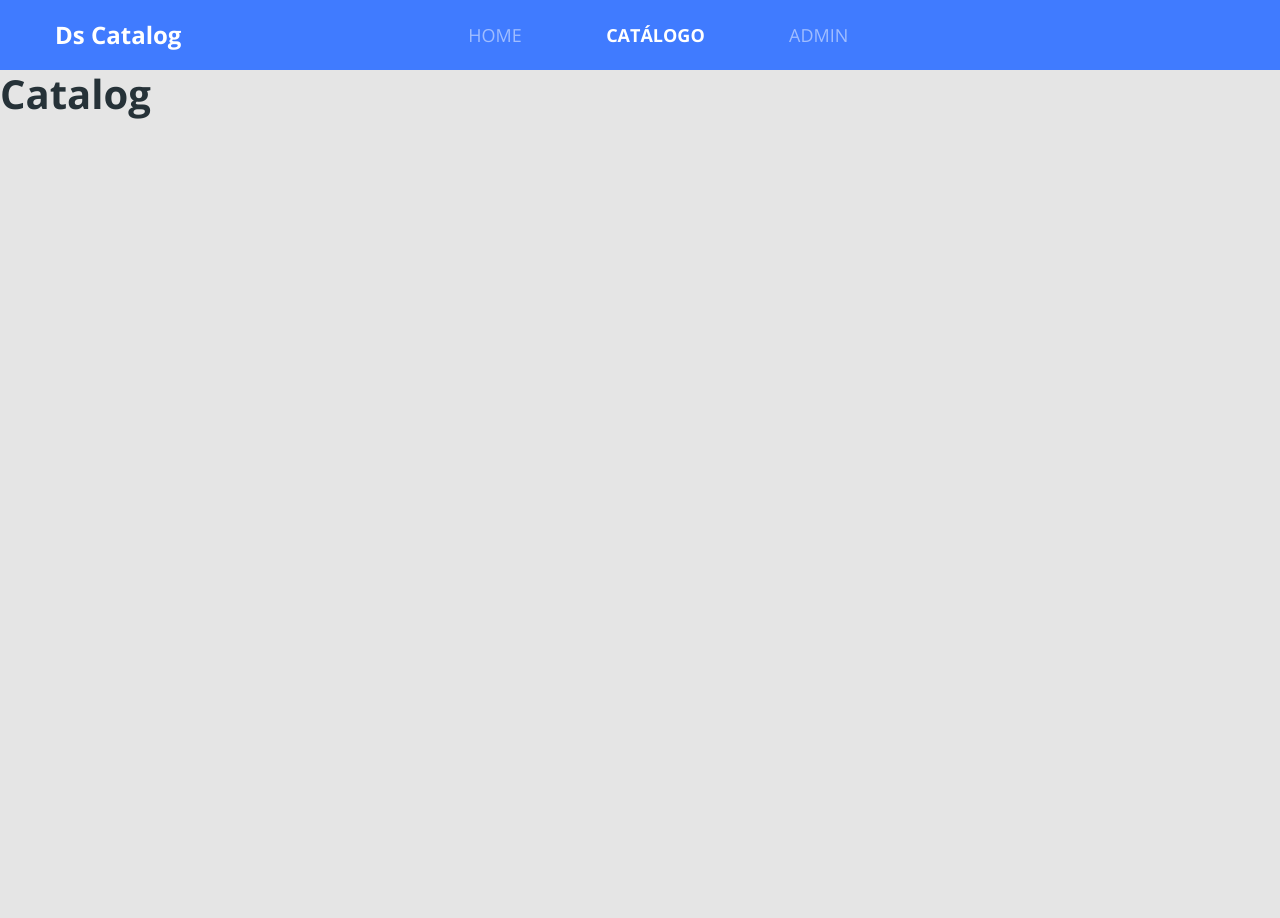
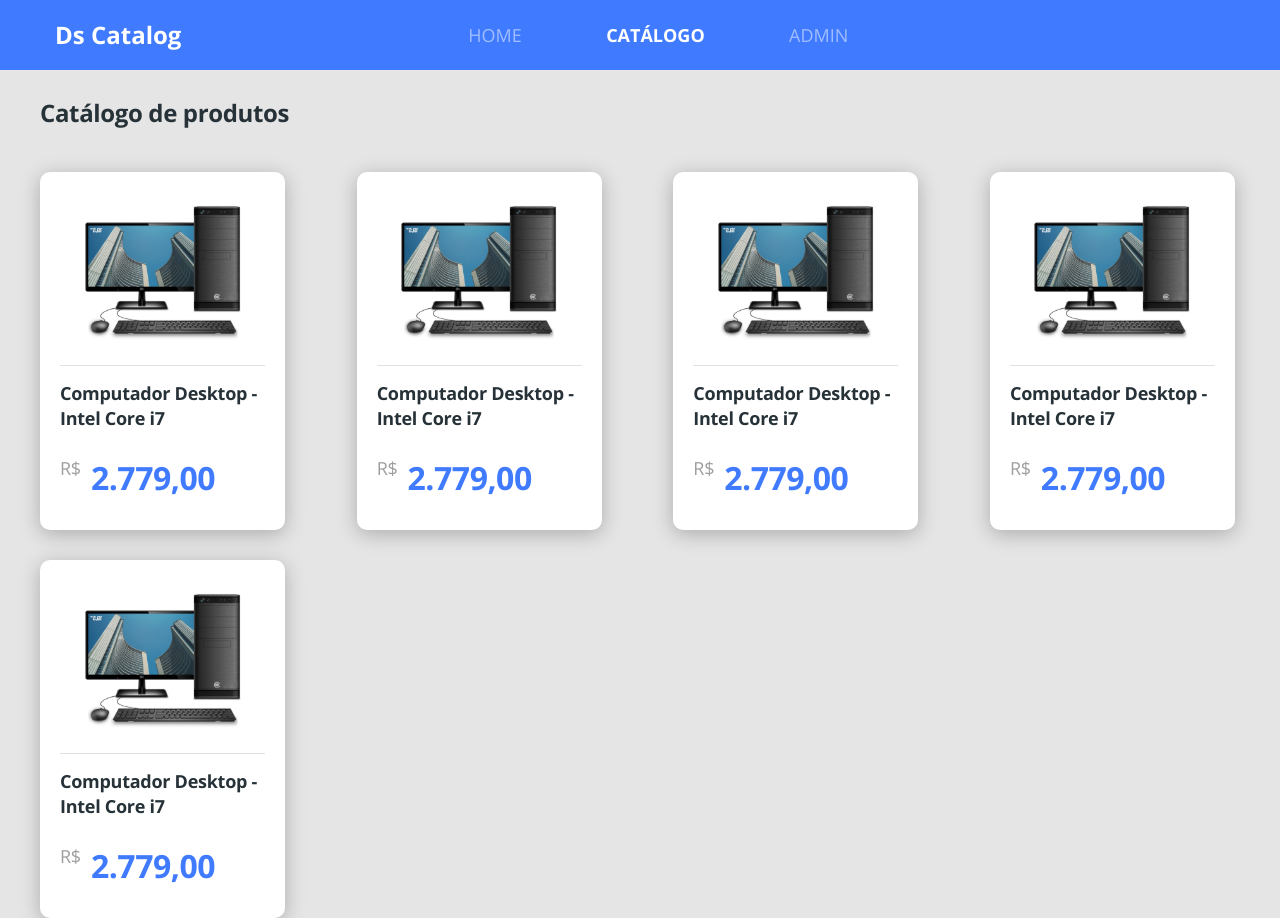
Before and after one commit to RangelMoreira/dscatalog, a React (Create React App) app in the folder front-web/: page /catalog in a window 1280 px wide. Before the commit the page ends 800 px from the top, so only its background shows below. Built offline with nearby package versions, Linux system fonts and the light colour scheme.

Commit message:
Finish product listing layout

```diff
--- a/front-web/src/app.scss
+++ b/front-web/src/app.scss
@@ -21,3 +21,16 @@
     color: unset;
   }
 }
+
+.border-radius-10{
+  border-radius: 10px;
+
+}
+.border-radius-20{
+  border-radius: 20px;
+}
+
+.card-base{
+  background: #FFFFFF;
+  box-shadow: 0px 4px 20px rgba(0, 0, 0, 0.25);
+}
--- /dev/null
+++ b/front-web/src/pages/Catalog/components/ProductCard/index.tsx
@@ -0,0 +1,20 @@
+import React from 'react';
+import {ReactComponent as ProductImage} from '../../../../core/assets/images/product.svg';
+import './styles.scss';
+
+const ProductCard = () =>(
+  <div className="card-base border-radius-10 product-card">
+    <ProductImage/>
+    <div className="product-info">
+      <h6 className="product-name">
+        Computador Desktop - Intel Core i7
+      </h6>
+    </div>
+    <div className="product-price-container">
+      <span className="product-currency">R$</span>
+      <h3 className="product-price">2.779,00</h3>
+    </div>
+  </div>
+);
+
+export default ProductCard;
--- /dev/null
+++ b/front-web/src/pages/Catalog/components/ProductCard/styles.scss
@@ -0,0 +1,39 @@
+.product-card{
+  width: 245px;
+  padding-top: 20px;
+  padding: 20px 20px 30px 20px;
+  text-align: center;
+}
+
+.product-info{
+  border-top: 1px solid #E1E1E1;
+  text-align: left;
+  padding-top: 15px;
+  margin-top: 15px;
+}
+
+.product-name{
+  font-size: 18px;
+  line-height: 25px;
+  letter-spacing: -0.015em;
+}
+
+.product-price-container{
+  margin-top: 25px;
+  display: flex;
+}
+
+.product-currency{
+  font-size: 18px;
+  line-height: 25px;
+  letter-spacing: -0.015em;
+  color: #9E9E9E;
+}
+
+.product-price{
+  font-size: 32px;
+  line-height: 44px;
+  letter-spacing: -0.015em;
+  color: #407BFF;
+  margin-left: 10px;
+}
--- a/front-web/src/pages/Catalog/index.tsx
+++ b/front-web/src/pages/Catalog/index.tsx
@@ -1,8 +1,19 @@
 import React from 'react';
+import ProductCard from './components/ProductCard';
+import './styles.scss';
 
 const Catalog = () =>(
-  <div>
-    <h1>Catalog</h1>
+  <div className="catalog-container">
+    <h1 className="catalog-title">
+      Catálogo de produtos
+    </h1>
+    <div className="catalog-products">
+      <ProductCard/>
+      <ProductCard/>
+      <ProductCard/>
+      <ProductCard/>
+      <ProductCard/>
+    </div>
   </div>
 );
 
--- /dev/null
+++ b/front-web/src/pages/Catalog/styles.scss
@@ -0,0 +1,19 @@
+.catalog-container{
+  margin-top: 26px;
+  padding-left: 40px;
+  padding-right: 40px;
+}
+
+.catalog-title{
+  font-size: 24px;
+  line-height: 33px;
+  letter-spacing: -0.015em;
+}
+
+.catalog-products{
+  margin-top: 43px;
+  display: grid;
+  grid-template-columns: repeat(auto-fill, 250px);
+  grid-gap: 30px 33px;
+  justify-content: space-between;
+}
--- a/front-web/src/pages/Home/index.tsx
+++ b/front-web/src/pages/Home/index.tsx
@@ -1,12 +1,12 @@
 import React from 'react';
 import {ReactComponent as MainImage} from '../../core/assets/images/main-image.svg';
 import ButtonIcon from '../../core/components/ButtonIcon';
-import {Link} from 'react-router-dom'
+import {Link} from 'react-router-dom';
 import './styles.scss';
 
 const Home = () =>(
   <div className="home-container">
-    <div className="row home-content">
+    <div className="row home-content card-base border-radius-20">
 
       <div className="col-6">
         <h1 className="text-title">
--- a/front-web/src/pages/Home/styles.scss
+++ b/front-web/src/pages/Home/styles.scss
@@ -6,9 +6,6 @@
 }
 
 .home-content{
-  background: #FFF;
-  box-shadow: 0px 4px 20px rgba(0, 0, 0, 0.25);
-  border-radius: 20px;
   padding-top: 155px;
   padding-left: 100px;
   padding-bottom: 100px;
```
Also changed, not shown: front-web/src/core/assets/images/product.svg (added).
